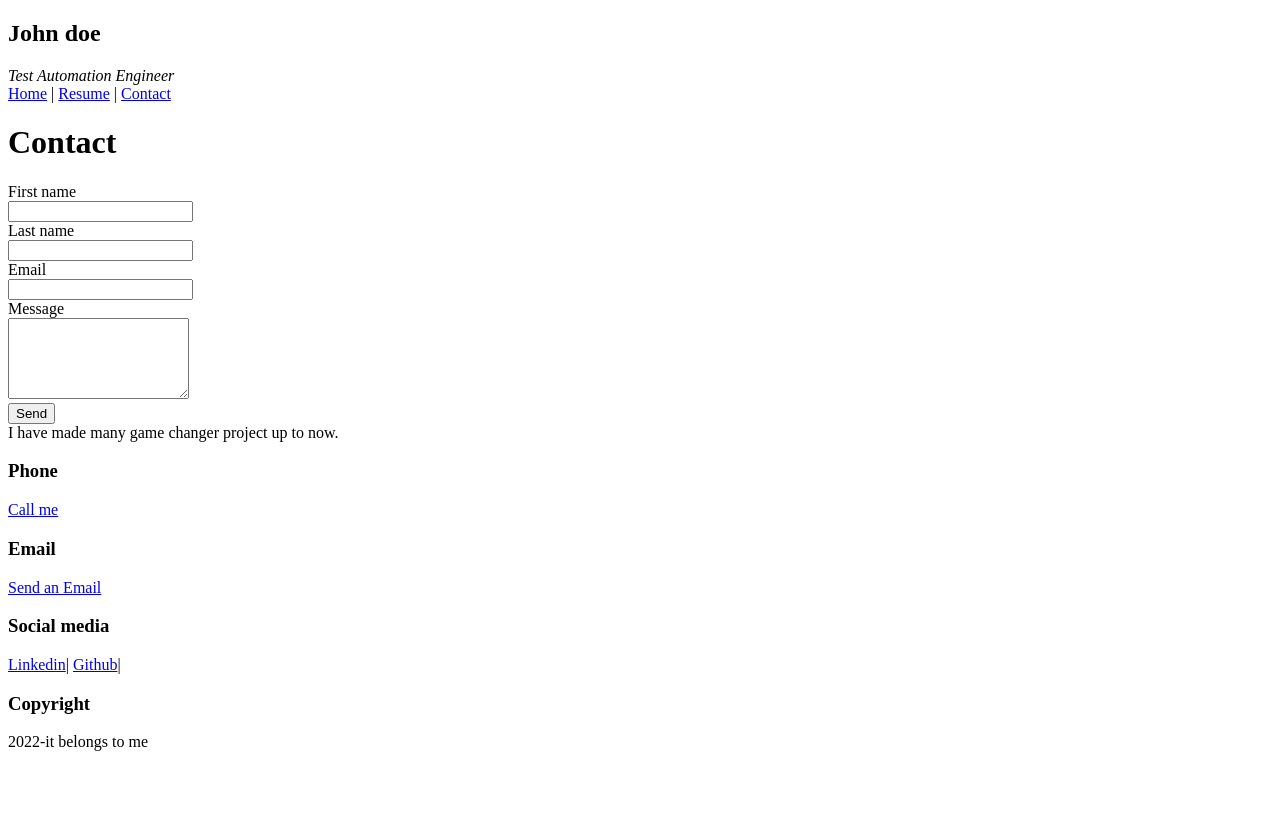
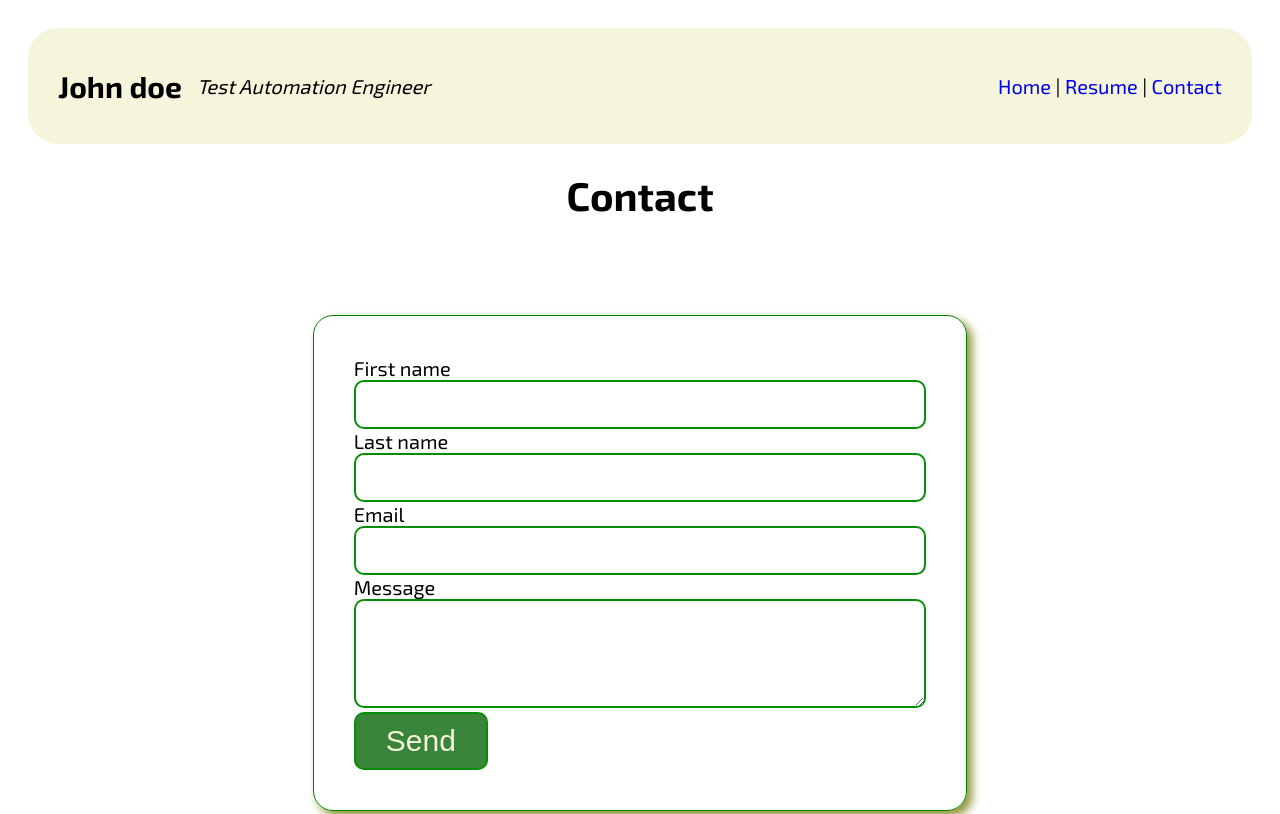
Before and after one commit to farukyucel5/HTML-CSS-RESUME, a plain HTML site: page Contact.html in a window 1280 px wide. Shown: the top 814 px of the page. Drawn offline with Linux system fonts and the light colour scheme.

Commit message:
updating

```diff
--- a/Contact.html
+++ b/Contact.html
@@ -5,6 +5,7 @@
     <meta http-equiv="X-UA-Compatible" content="IE=edge" />
     <meta name="viewport" content="width=device-width, initial-scale=1.0" />
     <title>Document</title>
+    <link rel="stylesheet" href="css/style.css" />
   </head>
   <body>
     <div class="header">
@@ -22,7 +23,7 @@
       <div class="section">
         <div class="card">
           <div class="left">
-            <form action="saveToDb">
+            <form action="saveToDb.aspx">
               <div class="form-row">
                 <div>
                   <label for="firstname">First name</label>
@@ -55,12 +56,10 @@
               <button type="submit">Send</button>
             </form>
           </div>
-          <div class="right">
-            I have made many game changer project up to now.
-          </div>
         </div>
       </div>
     </div>
+    <br />
     <div class="footer">
       <div>
         <h3>Phone</h3>
--- /dev/null
+++ b/css/style.css
@@ -0,0 +1,116 @@
+@import url('https://fonts.googleapis.com/css2?family=Exo+2:wght@100;200;300;400;500;600;700;800;900&display=swap');
+
+
+*{
+    box-sizing: border-box;
+}
+
+body{
+    font-family: 'Exo 2', sans-serif;
+    padding: 20px;
+    font-size: 20px;
+}
+
+a{
+    text-decoration: none;
+}
+
+input,textarea{
+    border: 2px solid rgb(6, 141, 6);
+    border-radius: 10px;
+    padding: 15px;
+    width: 100%;
+}
+
+button{
+    border: 2px solid rgb(6, 141, 6);
+    border-radius: 10px;
+    background-color:rgb(57, 133, 57);
+    padding: 10px 30px;
+
+    font-size: 30px;
+    color: beige;
+}
+
+.header{
+    display: flex;
+
+    align-items: center;
+    justify-content: space-between;
+    background-color: beige;
+    border-radius: 30px;
+    padding: 15px 30px;
+}
+.header .title{
+    display: flex;
+    align-items: center;
+    gap: 15px;
+}
+
+.footer{
+    display: flex;
+    justify-content: space-around;
+    border-top: 2px dotted green;
+    color: brown;
+}
+
+.content .About{
+    display: flex;
+    padding: 30px;
+    gap: 30px;
+}
+
+.content .About img{
+    width: 300px;
+    height: 400px;
+    border-radius: 150px;
+    border: 5px solid beige;
+
+}
+
+.content{
+    display: flex;
+    flex-direction: column;
+    align-items: center;
+    gap: 30px;
+}
+
+.content span{
+    width: 50px;
+    height: 50px;
+    background-color: rgb(58, 58, 48);
+    border-radius: 25px;
+}
+
+.content .toolbar a{
+    width: 50px;
+    height: 50px;
+    padding: 10px;
+    background-color: beige;
+    border-radius: 25px ;
+    margin: 10px;
+}
+
+
+.section{
+    width: 60%;
+}
+
+.section .card{
+    display: flex;
+    align-items: center;
+    gap: 20px;
+    border: 1px solid green ;
+    border-radius: 20px;
+    padding: 40px;
+    margin: 40px;
+    box-shadow: 5px 5px 10px rgb(145, 145, 52);
+}
+.section .card  .left{
+    flex: 2;
+
+}
+
+.section .card .right{
+    flex: 1;
+}
--- /dev/null
+++ b/css/teststyle.css
@@ -0,0 +1,25 @@
+*{
+    text-align: center;
+
+    color: brown;
+}
+
+h1{
+    text-align: right;
+    font-weight: 900;
+}
+
+.container{
+
+    background-color: aqua;
+    width: 200px;
+    height: 200px;
+
+}
+
+.baslik{
+
+    border: 5px solid green;
+    border-radius: 10px;
+    box-shadow: -5px -5px 20px rgb(49, 8, 8);
+}
```
Also changed, not shown: Resume.html (+1 -0 lines), index.html (+1 -0 lines), test.html (+14 -4 lines).
